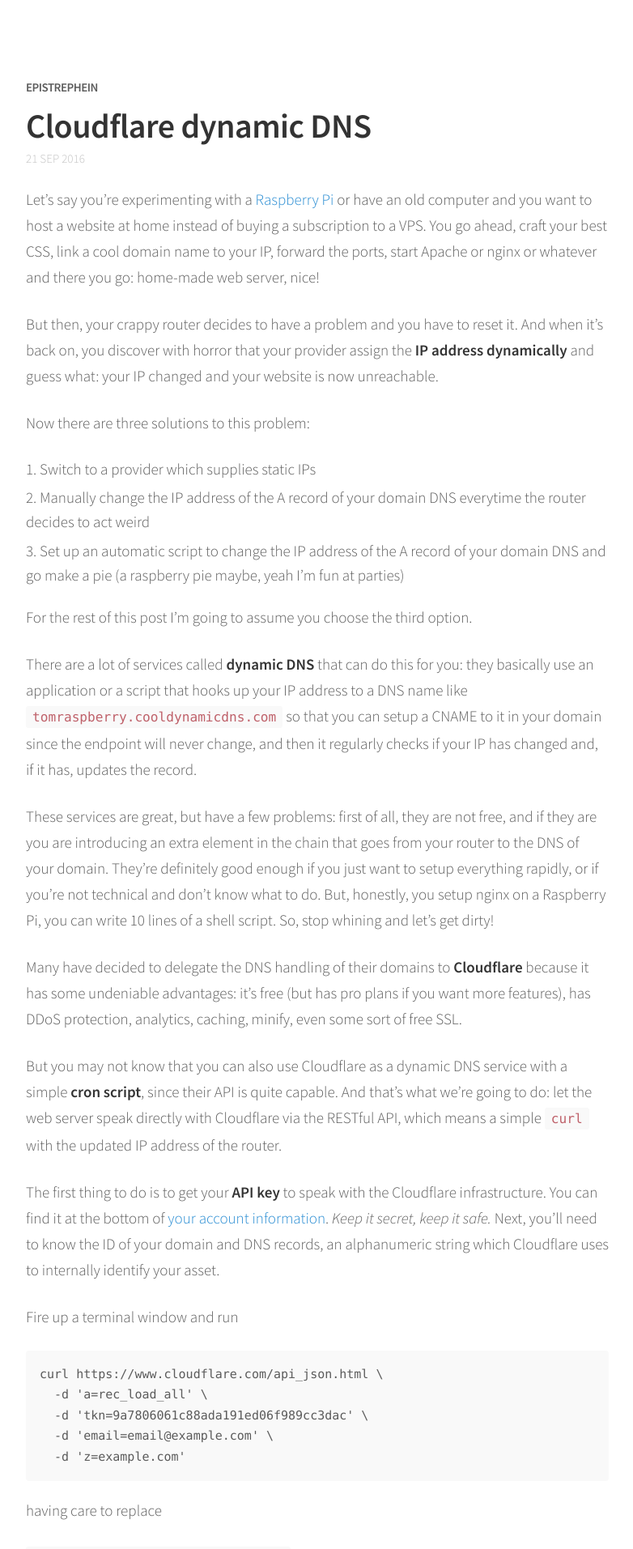
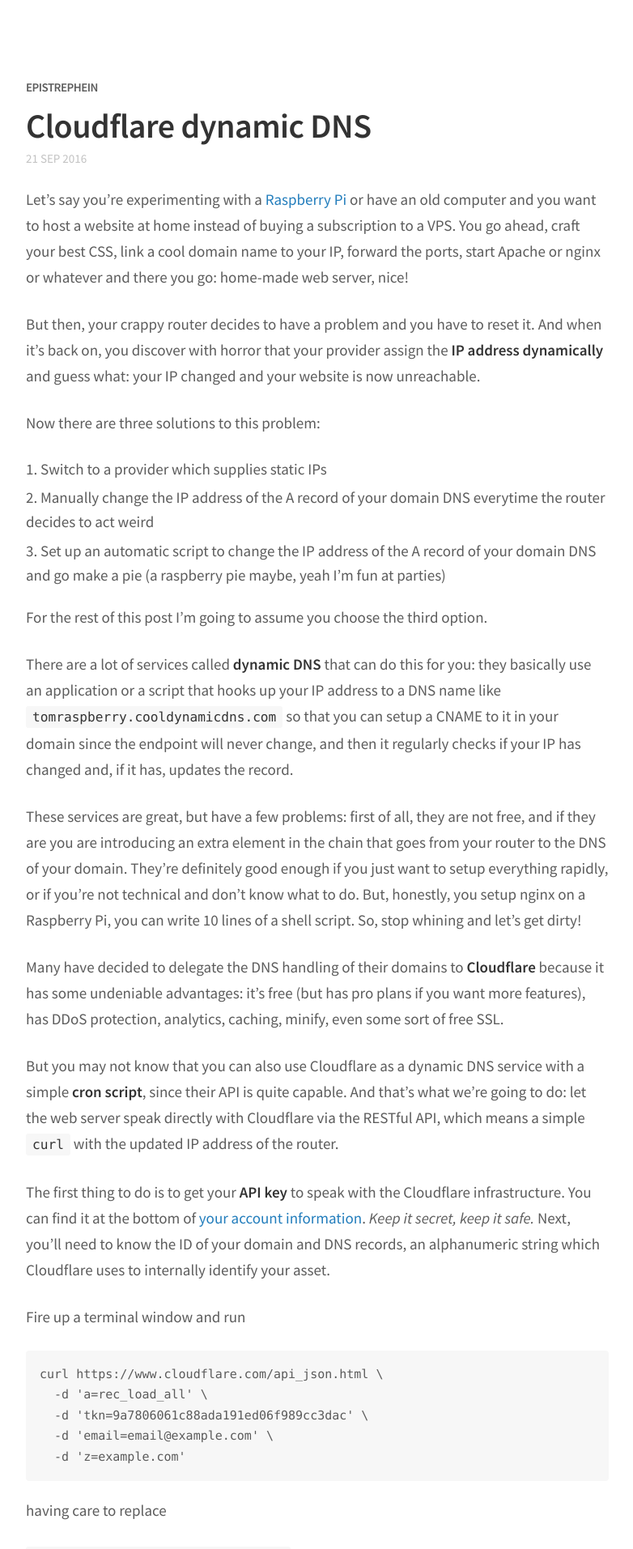
Before and after one commit to epistrephein/blog.epistrephe.in, a Jekyll site: the page built from _posts/2016-09-21-cloudflare-dynamic-dns.md, in a window 1280 px wide. Shown: the top 1913 px of the page at 81% size, without its empty margins (248-1030 px from the left). Built offline with Jekyll 4.4.1, drawn with Linux system fonts in a browser that asks for light colours; nearby versions of some CDN libraries; comment, search, counter and statistics services are not loaded.

Commit message:
weight 400, slight color change

```diff
--- a/_sass/_variables.scss
+++ b/_sass/_variables.scss
@@ -3,9 +3,17 @@
 /*--------------
   Font
   -------------- */
-@import 'https://fonts.googleapis.com/css?family=Source+Sans+Pro:300,300i,600';
+@import 'https://fonts.googleapis.com/css?family=Source+Sans+Pro:400,400i,600';
+// @import 'https://fonts.googleapis.com/css?family=Raleway:400,400i,600';
+// @import 'https://fonts.googleapis.com/css?family=Merriweather+Sans:300,300i,700';
+// @import 'https://fonts.googleapis.com/css?family=Source+Code+Pro';
+// @import 'https://fonts.googleapis.com/css?family=Fira+Mono:400,500';
 
 $base-font: "Source Sans Pro", Helvetica, Arial, sans-serif;
+// $base-font: "Raleway", Helvetica, Arial, sans-serif;
+// $base-font: "Merriweather Sans", Helvetica, Arial, sans-serif;
+// $code-font: "Source Code Pro", Menlo, Monaco, monospace;
+// $code-font: "Fira Mono", Menlo, Monaco, monospace;
 $code-font: Menlo, Monaco, monospace;
 $code-gist-font: Menlo, Monaco, "Courier New", monospace !important;
 
@@ -20,8 +28,18 @@
 $background-over-color: #fafafa;
 
 $text-color: #333333;
-$link-color: #268bd2;
-$code-color: #bf616a;
-$code-background-color: #f9f9f9;
+// $link-color: #268bd2;
+$link-color: #227dbc;
+// $link-color: #222;
+// $link-color: #333333;
+// $link-color: #333333;
+// $link-hover-color: #268bd2;
+// $link-hover-color: #d22635;
+// $link-hover-color: #bf616a;
+// $code-color: #bf616a;
+$code-color: #333333;
+// $code-background-color: #f9f9f9;
+$code-background-color: #f7f7f7;
 $table-border-color: #e5e5e5;
-$table-background-color: #f9f9f9;
+$table-background-color: #f7f7f7;
+// $table-background-color: #f9f9f9;
```
